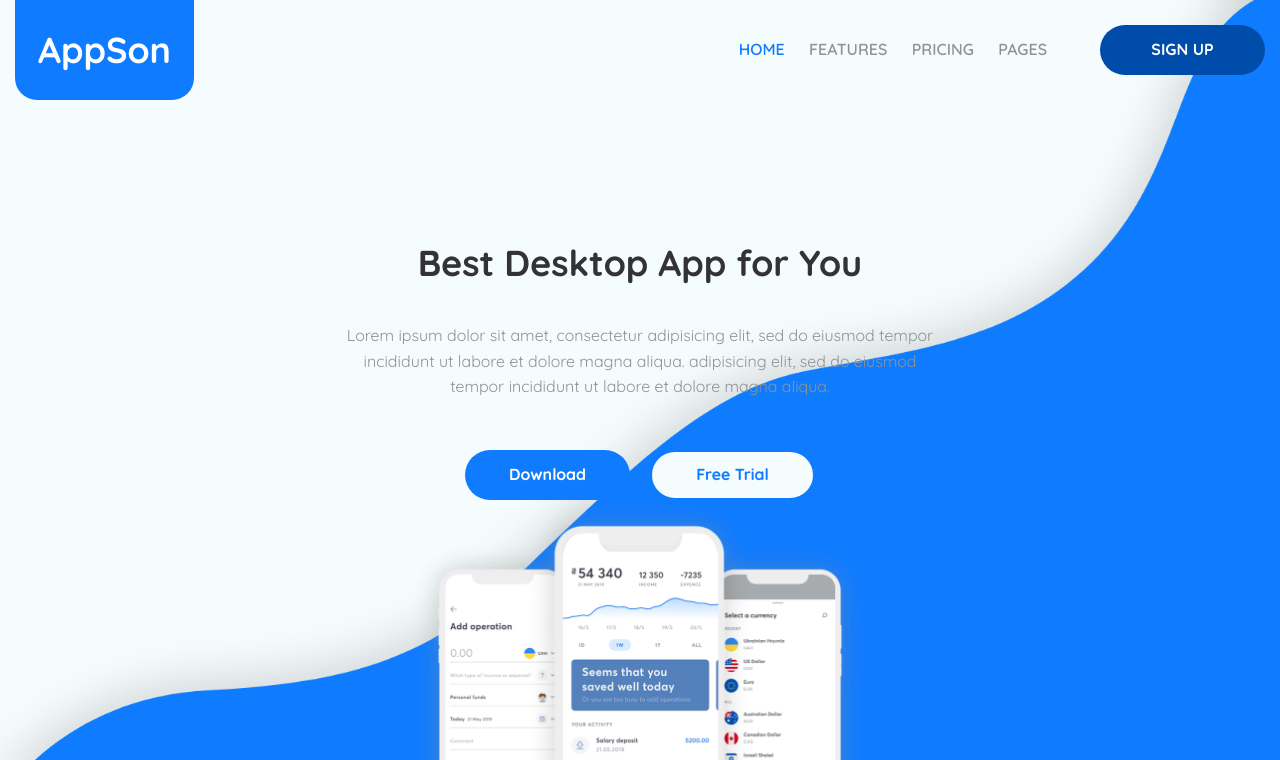
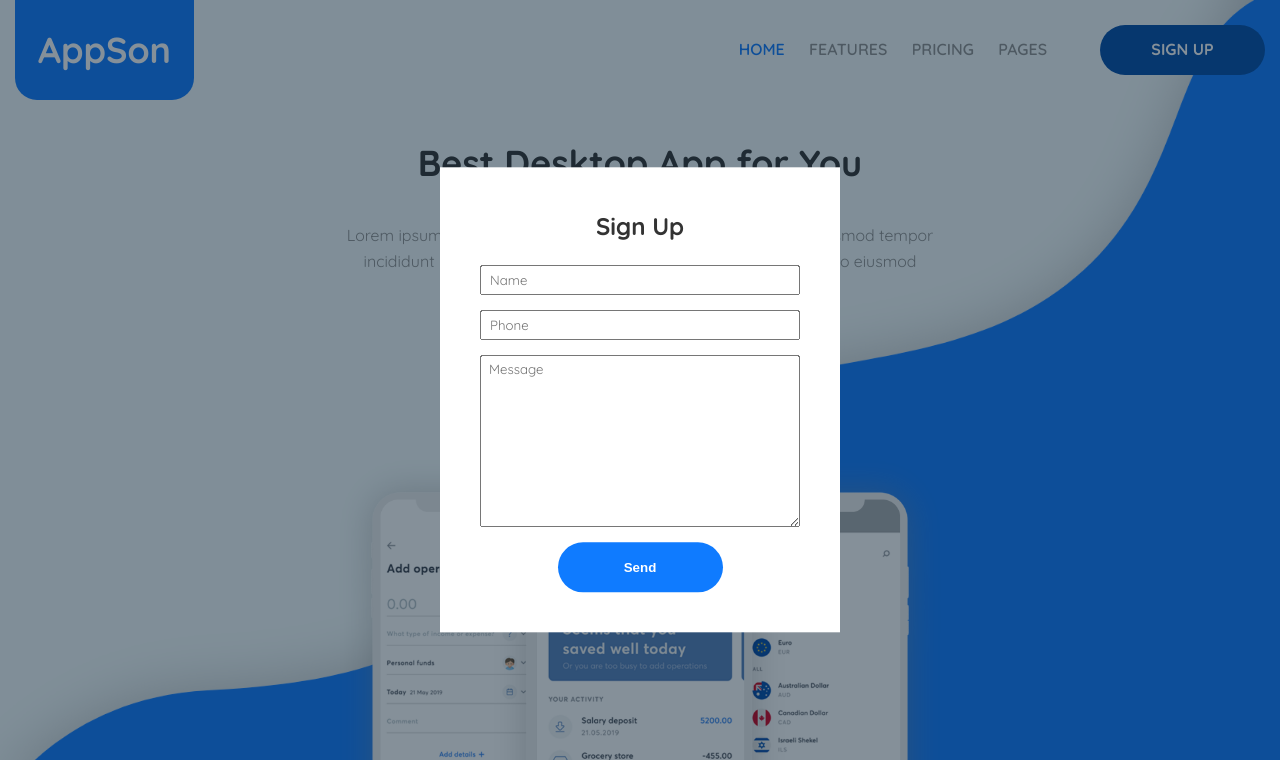
Before and after one commit to Gorills/academy-one, a website: page src/index.html in a window 1280 px wide. Both pictures are taken after a click on the link "SIGN UP". Shown: the top 760 px of the page. Drawn offline with nearby package versions, Linux system fonts and the light colour scheme; files that its build step writes are made by us from their sources.

Commit message:
popup and jquery settings

```diff
--- a/src/index.html
+++ b/src/index.html
@@ -46,7 +46,7 @@
 
             </ul>
           </nav>
-          <a href="#" class="btn header__btn">SIGN UP</a>
+          <a href="#" class="btn header__btn show_popup">SIGN UP</a>
         </div>
       </div>
     </div>
@@ -404,6 +404,23 @@
   </footer>
 
 
+  <a href="#" class="up"><img src="images/up-btn.svg" alt="" class="ap__img"></a>
+
+
+  <div class="overlay_popup"></div>
+  <div class="popup">
+    <div class="container">
+      <p class="popup__title">Sign Up</p>
+      <form class="popup__form" action= "#" method= "post">
+        <input class="popup__input" type= "text" name= "name" placeholder="Name">
+        <input class="popup__input" type= "tel" name= "tel" placeholder="Phone">
+        <textarea class="popup__input" rows= "10" cols= "45" name= "message" placeholder="Message"></textarea>
+        <input type="text" name="page" value="{{ $page }}" hidden="hidden">
+        <button class="popup__btn btn btn__accent" type= "submit">Send</button>
+      </form>
+    </div>
+  </div>
+
 
   <script src="https://code.jquery.com/jquery-3.5.1.min.js"></script>
     <!-- inject:js -->
--- a/src/js/main.js
+++ b/src/js/main.js
@@ -5,3 +5,24 @@ $(".menu-btn").click(function(e) {
   $(".header").toggleClass('header--active');
 
 })
+
+$(window).scroll(function() {
+  var height = $(window).scrollTop();
+  if(height > 500){
+    $('header').addClass('header--fixed');
+    $('.up').show();
+  } else{
+    $('header').removeClass('header--fixed');
+    $('.up').hide();
+  }
+});
+
+
+$('.show_popup').click(function(e) {
+  e.preventDefault();
+  $('.popup').show();
+  $('.overlay_popup').show();
+})
+$('.overlay_popup').click(function() {
+  $('.overlay_popup, .popup').hide();
+})
--- a/src/sass/_base.sass
+++ b/src/sass/_base.sass
@@ -1,3 +1,6 @@
+html
+  scroll-behavior: smooth
+
 body
   margin: 0
   padding: 0
@@ -47,7 +50,7 @@ a
   width: 165px
   height: 50px
   font-weight: 700
-
+  border: none
   &__accent
     background-color: $accent-color
     color: #ffffff
--- a/src/sass/_best.sass
+++ b/src/sass/_best.sass
@@ -21,6 +21,7 @@
     width: 100%
     max-width: 611px
     z-index: 99
+
   // .best__title
   &__title
     font-size: 36px
@@ -28,6 +29,7 @@
     margin-bottom: 32px
     @media (max-width: 320px)
       font-size: 26px
+      margin-top: 50px
 
 
   // .best__descriptio
@@ -50,13 +52,9 @@
     position: relative
     bottom: 0
     @media (max-height: 950px)
+      height: 400px
+    @media (max-height: 750px)
       height: 300px
-
-
-
-
-    @media (max-height: 750px)
-      height: 250px
 
     @media (max-height: 670px)
       height: 200px
@@ -67,8 +65,6 @@
     width: 100%
     object-fit: contain
     object-position: bottom
-
-
 
   // .best__link
   &__link
--- a/src/sass/_header.sass
+++ b/src/sass/_header.sass
@@ -6,6 +6,16 @@
   left: 0
   right: 0
   z-index: 2
+  &--fixed
+    position: fixed
+    z-index: 9998
+    background-color: #fff
+    box-shadow: $box-shadow
+
+    .header__logo
+      height: 60px
+      border-radius: 0
+
   @media (max-width: 768px)
     transition: $transition
     position: fixed
--- /dev/null
+++ b/src/sass/_popup.sass
@@ -0,0 +1,35 @@
+.overlay_popup
+  top: 0
+  left: 0
+  right: 0
+  bottom: 0
+  background-color: rgba(13, 34, 53, 0.5)
+  position: fixed
+  z-index: 10000
+  display: none
+.popup
+  display: none
+  position: fixed
+  z-index: 10001
+  text-align: center
+  top: 50%
+  left: 50%
+  transform: translate(-50%, -50%)
+  padding: 40px 25px
+  background-color: #fff
+  width: 100%
+  max-width: 400px
+  &__title
+    font-weight: 700
+    font-size: 24px
+    margin-bottom: 20px
+  &__btn
+    margin: 15px auto 0
+  &__form
+    display: flex
+    flex-direction: column
+  &__input
+    padding: 5px 8px
+    font-family: 'Quicksand', sans-serif
+  &__input + &__input
+    margin-top: 15px
--- /dev/null
+++ b/src/sass/_up.sass
@@ -0,0 +1,9 @@
+.up
+  position: fixed
+
+  right: 150px
+  bottom: 33px
+  box-shadow: $box-shadow
+  line-height: .7
+  display: none
+  &__img
--- a/src/sass/main.sass
+++ b/src/sass/main.sass
@@ -13,3 +13,5 @@
 @import "footer"
 @import "toggle"
 @import "trusted"
+@import "up"
+@import "popup"
```
Also changed, not shown: src/images/up-btn.svg (added).
